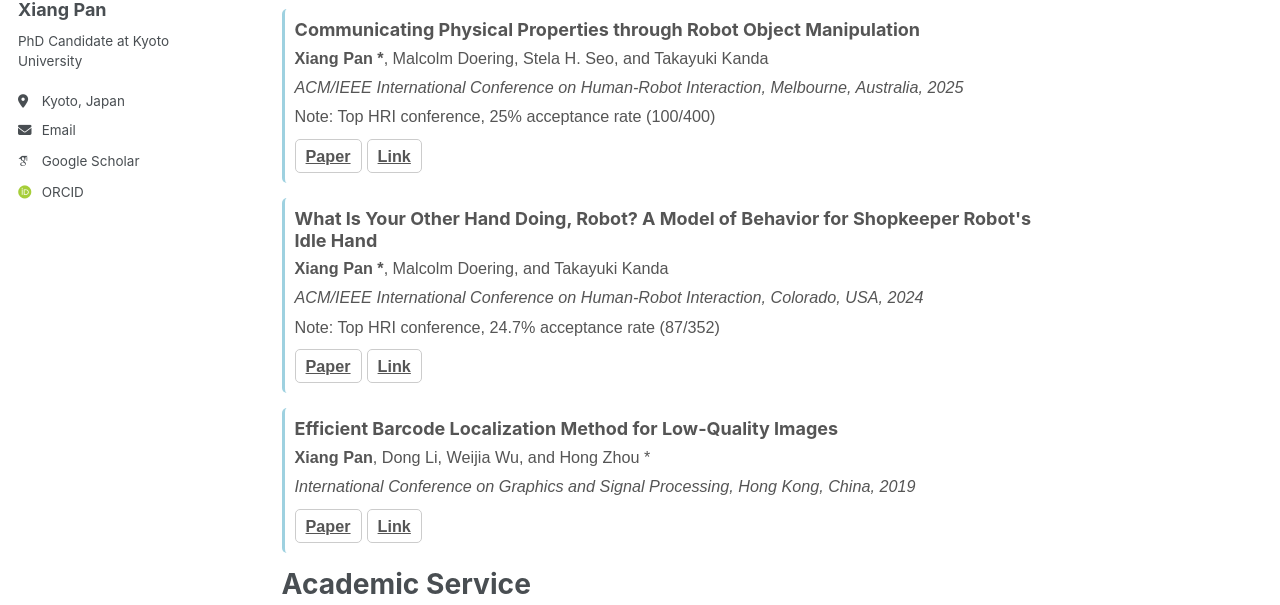
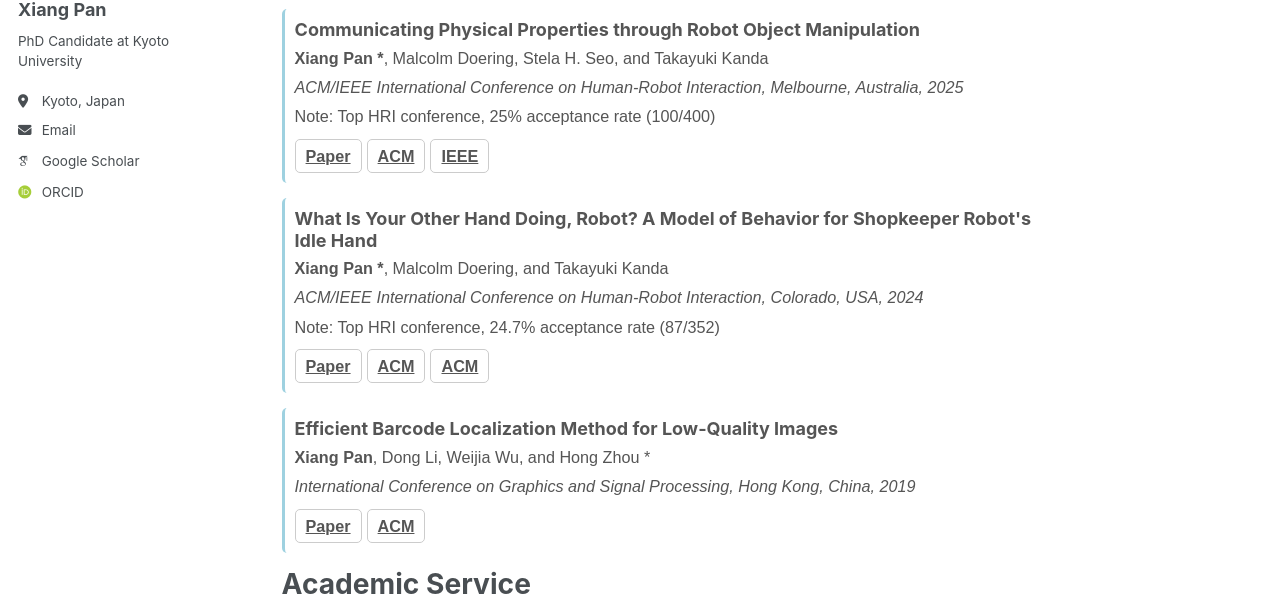
Before and after one commit to pan-xiang/pan-xiang.github.io, a Jekyll site: the page built from _pages/about.md, in a window 1280 px wide and 900 px high. Shown: the part 292-897 px from the top of the window. Built offline with Jekyll 4.4.1, drawn with Linux system fonts in a browser that asks for light colours; some web fonts are replaced; a script that is not in the unit is left out.

Commit message:
Update about.md

```diff
--- a/_pages/about.md
+++ b/_pages/about.md
@@ -28,7 +28,8 @@ I am a Ph.D. candidate in the [Gradudate School of Informatics](https://www.i.ky
     <p>Note: Top HRI conference, 25% acceptance rate (100/400)</p>
     <div class="links">
       <a href="files/HRI2025.pdf" class="button" target="_blank">Paper</a>
-      <a href="https://dl.acm.org/doi/10.5555/3721488.3721579" class="button" target="_blank">Link</a>
+      <a href="https://dl.acm.org/doi/10.5555/3721488.3721579" class="button" target="_blank">ACM</a>
+      <a href="https://ieeexplore.ieee.org/abstract/document/10973989" class="button" target="_blank">IEEE</a>
     </div>
   </div>
 
@@ -38,8 +39,9 @@ I am a Ph.D. candidate in the [Gradudate School of Informatics](https://www.i.ky
     <p><em>ACM/IEEE International Conference on Human-Robot Interaction, Colorado, USA, 2024</em></p>
     <p>Note: Top HRI conference, 24.7% acceptance rate (87/352)</p>
     <div class="links">
-      <a href="https://web.archive.org/web/20240314200112id_/https://dl.acm.org/doi/pdf/10.1145/3610977.3634986" class="button" target="_blank">Paper</a>
-      <a href="https://dl.acm.org/doi/10.1145/3610977.3634986" class="button" target="_blank">Link</a>
+      <a href="files/HRI2024.pdf" class="button" target="_blank">Paper</a>
+      <a href="https://dl.acm.org/doi/10.1145/3610977.3634986" class="button" target="_blank">ACM</a>
+      <a href="https://ieeexplore.ieee.org/abstract/document/10661005" class="button" target="_blank">ACM</a>
     </div>
   </div>
 
@@ -49,7 +51,7 @@ I am a Ph.D. candidate in the [Gradudate School of Informatics](https://www.i.ky
     <p><em>International Conference on Graphics and Signal Processing, Hong Kong, China, 2019</em></p>
     <div class="links">
       <a href="files/ICGSP2019.pdf" class="button" target="_blank">Paper</a>
-      <a href="https://dl.acm.org/doi/10.1145/3338472.3338474" class="button" target="_blank">Link</a>
+      <a href="https://dl.acm.org/doi/10.1145/3338472.3338474" class="button" target="_blank">ACM</a>
     </div>
   </div>
 
```
